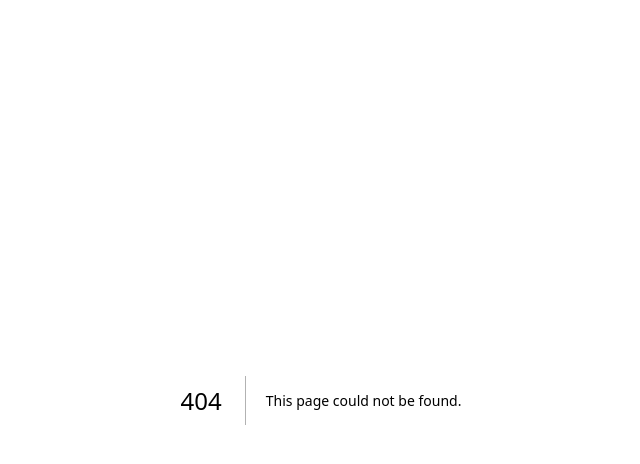
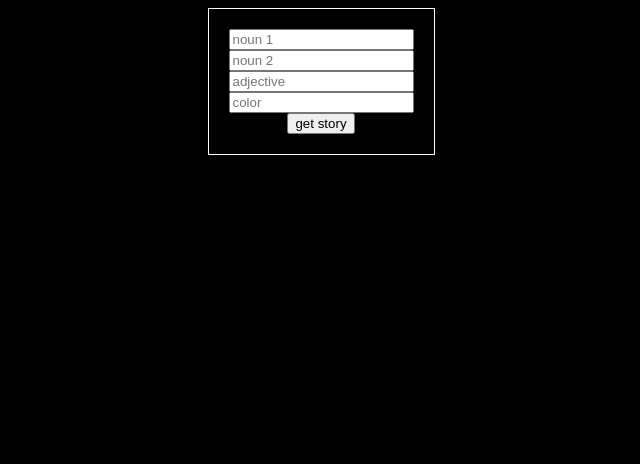
Before and after one commit to pm-moyanor/React-Madlibs, a Next.js app: page /Form in a window 1280 px wide. Before the commit this address had no page. Shown: the top 464 px of the page, without its empty margins (319-959 px from the left). Built offline with nearby package versions, Linux system fonts and the light colour scheme.

Commit message:
add boilerplate & base CSS

```diff
--- /dev/null
+++ b/pages/Form.js
@@ -0,0 +1,17 @@
+import react from "react";
+
+
+export default function Form(){
+
+    return(
+        <div className="form-box">
+<form className="form">
+    <input type="text" placeholder="noun 1"></input>
+    <input type="text" placeholder="noun 2"></input>
+    <input type="text" placeholder="adjective"></input>
+    <input type="text" placeholder="color"></input>
+    <button>get story</button>
+</form>
+        </div>
+    )
+}
--- a/styles/globals.css
+++ b/styles/globals.css
@@ -1,107 +1,26 @@
-:root {
-  --max-width: 1100px;
-  --border-radius: 12px;
-  --font-mono: ui-monospace, Menlo, Monaco, 'Cascadia Mono', 'Segoe UI Mono',
-    'Roboto Mono', 'Oxygen Mono', 'Ubuntu Monospace', 'Source Code Pro',
-    'Fira Mono', 'Droid Sans Mono', 'Courier New', monospace;
-
-  --foreground-rgb: 0, 0, 0;
-  --background-start-rgb: 214, 219, 220;
-  --background-end-rgb: 255, 255, 255;
-
-  --primary-glow: conic-gradient(
-    from 180deg at 50% 50%,
-    #16abff33 0deg,
-    #0885ff33 55deg,
-    #54d6ff33 120deg,
-    #0071ff33 160deg,
-    transparent 360deg
-  );
-  --secondary-glow: radial-gradient(
-    rgba(255, 255, 255, 1),
-    rgba(255, 255, 255, 0)
-  );
-
-  --tile-start-rgb: 239, 245, 249;
-  --tile-end-rgb: 228, 232, 233;
-  --tile-border: conic-gradient(
-    #00000080,
-    #00000040,
-    #00000030,
-    #00000020,
-    #00000010,
-    #00000010,
-    #00000080
-  );
-
-  --callout-rgb: 238, 240, 241;
-  --callout-border-rgb: 172, 175, 176;
-  --card-rgb: 180, 185, 188;
-  --card-border-rgb: 131, 134, 135;
+body{
+  background-color: black;
+  display: flex;
+  justify-content: center;
 }
 
-@media (prefers-color-scheme: dark) {
-  :root {
-    --foreground-rgb: 255, 255, 255;
-    --background-start-rgb: 0, 0, 0;
-    --background-end-rgb: 0, 0, 0;
-
-    --primary-glow: radial-gradient(rgba(1, 65, 255, 0.4), rgba(1, 65, 255, 0));
-    --secondary-glow: linear-gradient(
-      to bottom right,
-      rgba(1, 65, 255, 0),
-      rgba(1, 65, 255, 0),
-      rgba(1, 65, 255, 0.3)
-    );
-
-    --tile-start-rgb: 2, 13, 46;
-    --tile-end-rgb: 2, 5, 19;
-    --tile-border: conic-gradient(
-      #ffffff80,
-      #ffffff40,
-      #ffffff30,
-      #ffffff20,
-      #ffffff10,
-      #ffffff10,
-      #ffffff80
-    );
-
-    --callout-rgb: 20, 20, 20;
-    --callout-border-rgb: 108, 108, 108;
-    --card-rgb: 100, 100, 100;
-    --card-border-rgb: 200, 200, 200;
-  }
+h2{
+  color: white;
+  text-align: center;
+}
+h3{
+  color: white;
+  text-align: center;
 }
 
-* {
-  box-sizing: border-box;
-  padding: 0;
-  margin: 0;
+.form-box{
+  border: 1px white solid;
+  padding: 20px;
 }
 
-html,
-body {
-  max-width: 100vw;
-  overflow-x: hidden;
+.form{
+  display: flex;
+  justify-content: center;
+  align-items: center;
+  flex-direction: column;
 }
-
-body {
-  color: rbg(--foreground-rgb);
-  background: linear-gradient(
-      to bottom,
-      transparent,
-      rgb(var(--background-end-rgb))
-    )
-    rgb(var(--background-start-rgb));
-}
-
-a {
-  color: inherit;
-  text-decoration: none;
-}
-
-@media (prefers-color-scheme: dark) {
-  html {
-    color-scheme: dark;
-  }
-}
```
Also changed, not shown: pages/Story.js (added, +9 -0 lines), pages/index.js (+7 -102 lines).
